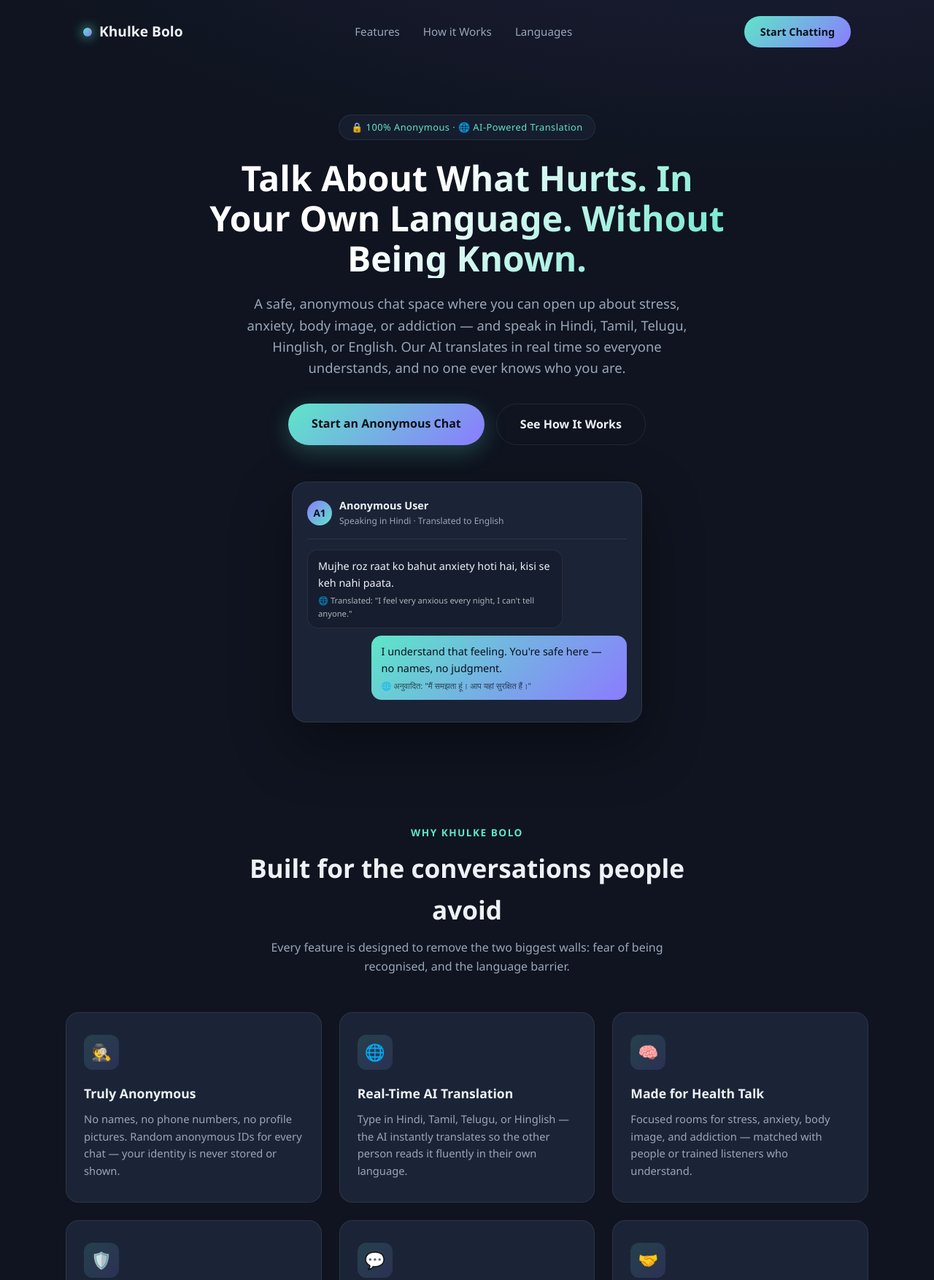
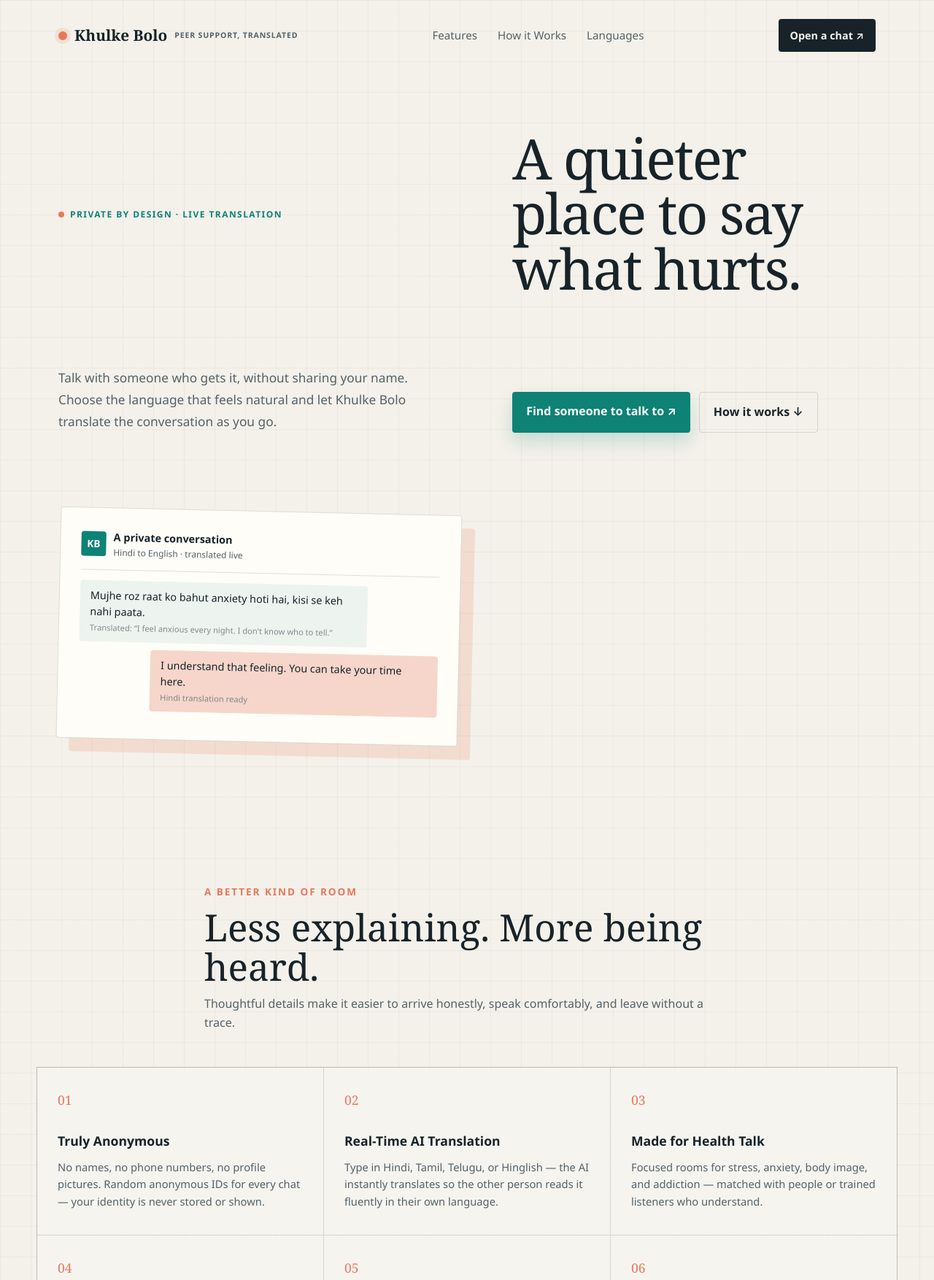
Before and after one commit to dharanitthatikonda/speak-outside, a plain HTML site: page frontend/index.html in a window 1280 px wide. Shown: the top 1754 px of the page at 73% size. Drawn offline with Linux system fonts and the light colour scheme.

Commit message:
Refresh landing page design

```diff
--- a/frontend/index.html
+++ b/frontend/index.html
@@ -6,80 +6,80 @@
 <title>Khulke Bolo — Talk Freely, Stay Anonymous</title>
 <link rel="stylesheet" href="style.css">
 </head>
-<body>
+<body class="landing-page">
 
 <nav>
-  <div class="logo"><span class="dot"></span> Khulke Bolo</div>
+  <div class="logo"><span class="dot"></span> Khulke Bolo <span class="logo-note">peer support, translated</span></div>
   <ul>
     <li><a href="#features">Features</a></li>
     <li><a href="#how">How it Works</a></li>
     <li><a href="#languages">Languages</a></li>
   </ul>
-  <a href="chat.html" class="nav-cta">Start Chatting</a>
+  <a href="chat.html" class="nav-cta">Open a chat <span aria-hidden="true">&#8599;</span></a>
 </nav>
 
 <section class="hero">
-  <span class="badge">🔒 100% Anonymous · 🌐 AI-Powered Translation</span>
-  <h1>Talk About What Hurts. In Your Own Language. Without Being Known.</h1>
-  <p>A safe, anonymous chat space where you can open up about stress, anxiety, body image, or addiction — and speak in Hindi, Tamil, Telugu, Hinglish, or English. Our AI translates in real time so everyone understands, and no one ever knows who you are.</p>
+  <span class="badge"><span class="badge-mark"></span>Private by design · Live translation</span>
+  <h1>A quieter place to say what hurts.</h1>
+  <p>Talk with someone who gets it, without sharing your name. Choose the language that feels natural and let Khulke Bolo translate the conversation as you go.</p>
   <div class="hero-buttons">
-    <a href="chat.html" class="btn-primary">Start an Anonymous Chat</a>
-    <a href="#how" class="btn-secondary">See How It Works</a>
+    <a href="chat.html" class="btn-primary">Find someone to talk to <span aria-hidden="true">&#8599;</span></a>
+    <a href="#how" class="btn-secondary">How it works <span aria-hidden="true">&#8595;</span></a>
   </div>
 
   <div class="chat-preview">
     <div class="head">
-      <div class="avatar">A1</div>
+      <div class="avatar">KB</div>
       <div>
-        <div class="chat-name">Anonymous User</div>
-        <div class="chat-sub">Speaking in Hindi · Translated to English</div>
+        <div class="chat-name">A private conversation</div>
+        <div class="chat-sub">Hindi to English · translated live</div>
       </div>
     </div>
     <div class="bubble left">
       Mujhe roz raat ko bahut anxiety hoti hai, kisi se keh nahi paata.
-      <span class="lang">🌐 Translated: "I feel very anxious every night, I can't tell anyone."</span>
+      <span class="lang">Translated: “I feel anxious every night. I don't know who to tell.”</span>
     </div>
     <div class="bubble right">
-      I understand that feeling. You're safe here — no names, no judgment.
-      <span class="lang">🌐 अनुवादित: "मैं समझता हूं। आप यहां सुरक्षित हैं।"</span>
+      I understand that feeling. You can take your time here.
+      <span class="lang">Hindi translation ready</span>
     </div>
   </div>
 </section>
 
 <section id="features">
   <div class="section-head">
-    <div class="tag">Why Khulke Bolo</div>
-    <h2>Built for the conversations people avoid</h2>
-    <p>Every feature is designed to remove the two biggest walls: fear of being recognised, and the language barrier.</p>
+      <div class="tag">A better kind of room</div>
+    <h2>Less explaining. More being heard.</h2>
+    <p>Thoughtful details make it easier to arrive honestly, speak comfortably, and leave without a trace.</p>
   </div>
   <div class="grid-3">
     <div class="feature-card">
-      <div class="feature-icon">🕵️</div>
+      <div class="feature-icon">01</div>
       <h3>Truly Anonymous</h3>
       <p>No names, no phone numbers, no profile pictures. Random anonymous IDs for every chat — your identity is never stored or shown.</p>
     </div>
     <div class="feature-card">
-      <div class="feature-icon">🌐</div>
+      <div class="feature-icon">02</div>
       <h3>Real-Time AI Translation</h3>
       <p>Type in Hindi, Tamil, Telugu, or Hinglish — the AI instantly translates so the other person reads it fluently in their own language.</p>
     </div>
     <div class="feature-card">
-      <div class="feature-icon">🧠</div>
+      <div class="feature-icon">03</div>
       <h3>Made for Health Talk</h3>
       <p>Focused rooms for stress, anxiety, body image, and addiction — matched with people or trained listeners who understand.</p>
     </div>
     <div class="feature-card">
-      <div class="feature-icon">🛡️</div>
+      <div class="feature-icon">04</div>
       <h3>Safe & Moderated</h3>
       <p>AI-assisted moderation flags harmful content while keeping the conversation completely judgment-free.</p>
     </div>
     <div class="feature-card">
-      <div class="feature-icon">💬</div>
+      <div class="feature-icon">05</div>
       <h3>No Chat History Trace</h3>
       <p>Conversations aren't tied to a real identity, so you can talk freely without worrying about being recognised later.</p>
     </div>
     <div class="feature-card">
-      <div class="feature-icon">🤝</div>
+      <div class="feature-icon">06</div>
       <h3>Peer or Support Match</h3>
       <p>Choose to talk to an anonymous peer going through something similar, or a verified support listener.</p>
     </div>
@@ -88,8 +88,8 @@
 
 <section id="how">
   <div class="section-head">
-    <div class="tag">How It Works</div>
-    <h2>Four steps to feeling heard</h2>
+    <div class="tag">Start gently</div>
+    <h2>From first hello to feeling lighter.</h2>
   </div>
   <div class="steps">
     <div class="step">
@@ -117,9 +117,9 @@
 
 <section id="languages">
   <div class="section-head">
-    <div class="tag">Speak Freely</div>
-    <h2>Supported languages</h2>
-    <p>More being added — because comfort matters more than convenience.</p>
+    <div class="tag">Your words, your way</div>
+    <h2>Use the language that feels like home.</h2>
+    <p>More languages are on the way. Comfort comes before convenience.</p>
   </div>
   <div class="lang-pills">
     <div class="pill">🇮🇳 Hindi</div>
@@ -134,9 +134,9 @@
 
 <section id="cta">
   <div class="cta-final">
-    <h2>You don't have to say it in English. You don't have to say who you are.</h2>
-    <p>Just say what's on your mind — Khulke Bolo is listening.</p>
-    <a href="chat.html" class="btn-primary">Start Anonymous Chat Now</a>
+    <h2>You don't need the perfect words.</h2>
+    <p>Just bring what is on your mind. The room is anonymous and open.</p>
+    <a href="chat.html" class="btn-primary">Enter the chat <span aria-hidden="true">&#8599;</span></a>
   </div>
 </section>
 
--- a/frontend/style.css
+++ b/frontend/style.css
@@ -202,3 +202,72 @@
 .system-msg{
   text-align:center; color:var(--muted); font-size:0.8rem; padding:8px;
 }
+
+/* LANDING PAGE REFRESH */
+.landing-page{
+  --paper:#f4f1ea; --ink:#172329; --ink-soft:#536269; --line:rgba(23,35,41,.14);
+  --teal:#0d8275; --coral:#e7795b;
+  background-color:var(--paper);
+  background-image:linear-gradient(rgba(23,35,41,.045) 1px, transparent 1px),linear-gradient(90deg, rgba(23,35,41,.045) 1px, transparent 1px);
+  background-size:42px 42px; color:var(--ink);
+}
+.landing-page nav{max-width:1180px; padding:26px 30px;}
+.landing-page .logo{font-family:Georgia, 'Times New Roman', serif; font-size:1.3rem; letter-spacing:0;}
+.landing-page .logo .dot{background:var(--coral); box-shadow:0 0 0 5px rgba(231,121,91,.14);}
+.landing-page .logo-note{font-family:'Segoe UI', system-ui, sans-serif; color:var(--ink-soft); font-size:.66rem; font-weight:600; letter-spacing:.08em; text-transform:uppercase;}
+.landing-page nav ul{gap:28px;}
+.landing-page nav ul li a{color:var(--ink-soft);}
+.landing-page nav ul li a:hover{color:var(--ink);}
+.landing-page .nav-cta{background:var(--ink); color:var(--paper); border-radius:4px; padding:11px 16px;}
+.landing-page .hero{max-width:1180px; padding:82px 30px 100px; text-align:left; display:grid; grid-template-columns:minmax(0,1.05fr) minmax(360px,.95fr); gap:72px; align-items:center;}
+.landing-page .badge{background:transparent; border:0; color:var(--teal); padding:0; margin-bottom:22px; font-size:.75rem; font-weight:700; letter-spacing:.12em; text-transform:uppercase;}
+.landing-page .badge-mark{display:inline-block; width:8px; height:8px; margin-right:8px; border-radius:50%; background:var(--coral);}
+.landing-page .hero h1{max-width:680px; color:var(--ink); background:none; -webkit-text-fill-color:initial; font-family:Georgia, 'Times New Roman', serif; font-size:clamp(3.2rem,6vw,5.8rem); font-weight:400; line-height:.98; letter-spacing:-.03em; margin-bottom:26px;}
+.landing-page .hero p{max-width:540px; color:var(--ink-soft); font-size:1.08rem; line-height:1.75; margin:0 0 34px;}
+.landing-page .hero-buttons{justify-content:flex-start; gap:12px;}
+.landing-page .btn-primary{background:var(--teal); color:#fff; border-radius:4px; box-shadow:0 12px 24px rgba(13,130,117,.2); padding:14px 19px;}
+.landing-page .btn-primary:hover{background:#096b61; transform:translateY(-2px);}
+.landing-page .btn-secondary{border-color:var(--line); color:var(--ink); border-radius:4px; padding:14px 19px;}
+.landing-page .btn-secondary:hover{background:rgba(255,255,255,.55);}
+.landing-page .chat-preview{max-width:none; margin:0; background:#fffdf8; border:1px solid var(--line); border-radius:4px; padding:28px; box-shadow:18px 18px 0 rgba(231,121,91,.18); transform:rotate(1.3deg);}
+.landing-page .chat-preview .head{border-bottom:1px solid var(--line);}
+.landing-page .avatar{background:var(--teal); color:#fff; border-radius:4px;}
+.landing-page .chat-name{color:var(--ink);}
+.landing-page .chat-sub,.landing-page .bubble .lang{color:var(--ink-soft);}
+.landing-page .bubble{border-radius:4px; color:var(--ink); line-height:1.5;}
+.landing-page .bubble.left{background:#edf3ef; border:0;}
+.landing-page .bubble.right{background:#f6d6ca; color:var(--ink);}
+.landing-page section{padding:94px 30px;}
+.landing-page .section-head{max-width:720px; margin-bottom:48px; text-align:left;}
+.landing-page .section-head .tag{color:var(--coral); letter-spacing:.14em;}
+.landing-page .section-head h2,.landing-page .cta-final h2{font-family:Georgia, 'Times New Roman', serif; color:var(--ink); font-size:clamp(2rem,4vw,3.4rem); font-weight:400; line-height:1.06;}
+.landing-page .section-head p,.landing-page .feature-card p,.landing-page .step p,.landing-page .cta-final p{color:var(--ink-soft);}
+.landing-page .grid-3{max-width:1180px; gap:1px; background:var(--line); border:1px solid var(--line);}
+.landing-page .feature-card{background:rgba(255,253,248,.8); border:0; border-radius:0; padding:30px 28px 34px; min-height:210px;}
+.landing-page .feature-card:hover{background:#fffdf8; transform:none; border:0;}
+.landing-page .feature-icon{width:auto; height:auto; justify-content:flex-start; background:none; color:var(--coral); font-family:Georgia, 'Times New Roman', serif; font-size:1.1rem; margin-bottom:28px;}
+.landing-page .feature-card h3{color:var(--ink); font-size:1.1rem;}
+.landing-page .steps{max-width:1180px; gap:1px; background:var(--line); border:1px solid var(--line);}
+.landing-page .step{background:rgba(255,253,248,.8); padding:28px 22px 30px; text-align:left;}
+.landing-page .step-num{width:auto; height:auto; border:0; border-radius:0; margin:0 0 42px; justify-content:flex-start; color:var(--teal); font-family:Georgia, 'Times New Roman', serif; font-size:1.3rem;}
+.landing-page .step h4{color:var(--ink); font-size:1rem;}
+.landing-page .lang-pills{justify-content:flex-start; max-width:1180px; gap:8px;}
+.landing-page .pill{background:transparent; border:1px solid var(--line); border-radius:3px; color:var(--ink); padding:11px 16px;}
+.landing-page .cta-final{max-width:1180px; margin:0 auto 94px; padding:66px 30px; border:0; border-radius:4px; background:var(--ink); text-align:left;}
+.landing-page .cta-final h2,.landing-page .cta-final p{color:var(--paper); max-width:600px;}
+.landing-page .cta-final p{opacity:.72;}
+.landing-page footer{border-top:1px solid var(--line); color:var(--ink-soft);}
+@media (max-width:900px){
+  .landing-page .hero{grid-template-columns:1fr; gap:48px; padding-top:58px;}
+  .landing-page .chat-preview{max-width:560px;}
+}
+@media (max-width:500px){
+  .landing-page nav{padding:20px 18px;}
+  .landing-page .logo-note{display:none;}
+  .landing-page .hero{padding:48px 18px 70px;}
+  .landing-page .hero h1{font-size:3.25rem;}
+  .landing-page .hero-buttons{align-items:stretch; flex-direction:column;}
+  .landing-page .hero-buttons a{text-align:center;}
+  .landing-page section{padding:68px 18px;}
+  .landing-page .cta-final{margin-bottom:68px; padding:42px 22px;}
+}
```
